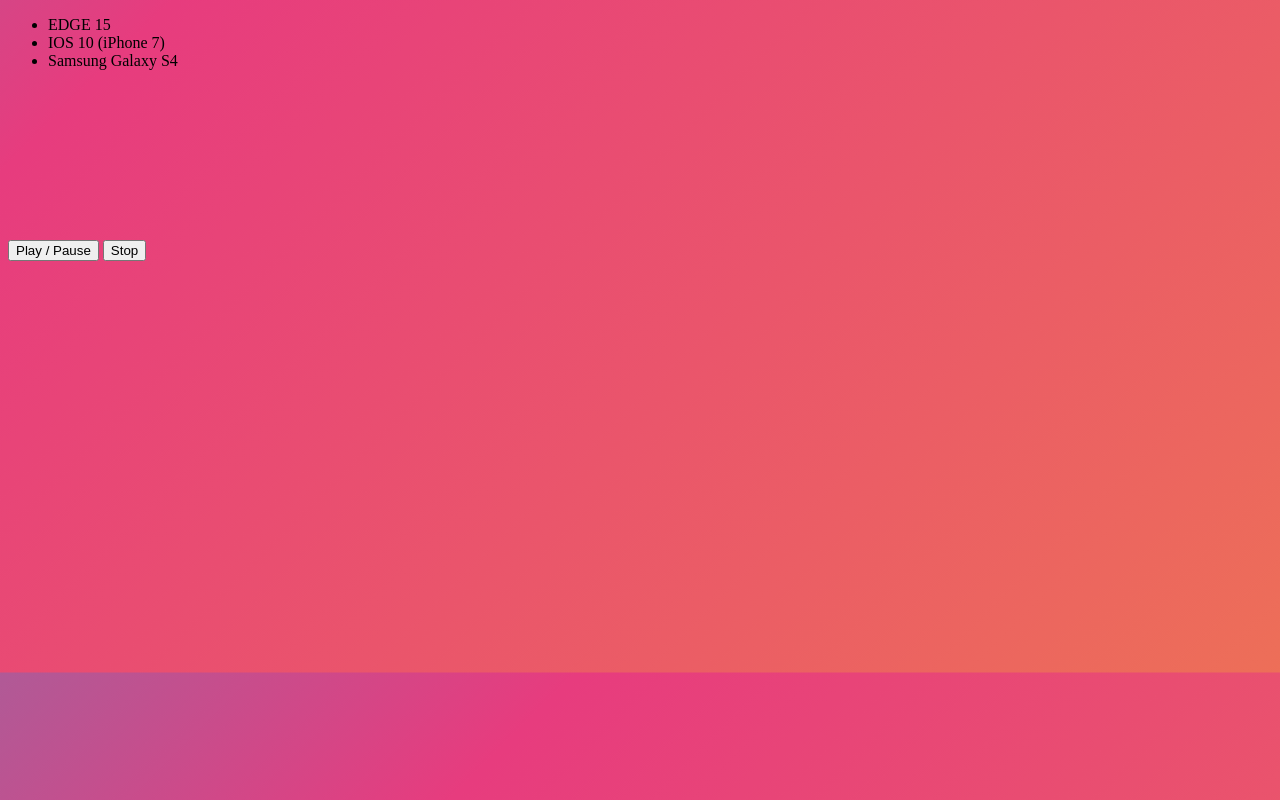
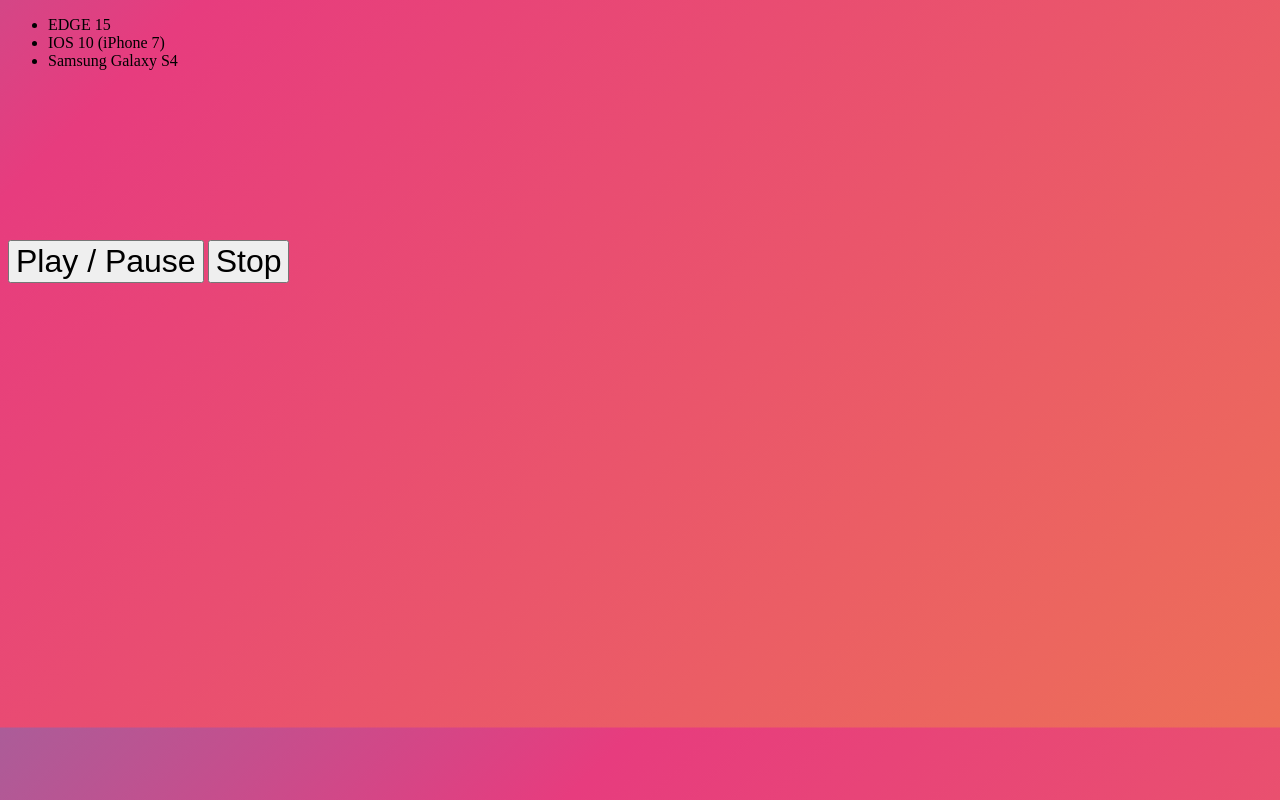
Before and after one commit to julienetie/test-apng, a website: page index.html in a window 1280 px wide. Drawn offline with Linux system fonts and the light colour scheme; files whose address does not match are found by name.

Commit message:
Added start command updated comments

```diff
--- a/index.html
+++ b/index.html
@@ -9,6 +9,9 @@
             background: linear-gradient(-45deg, #ee7752, #e73c7e, #23a6d5, #23d5ab);
             background-size: 400% 400%;
             animation: gradient 15s ease infinite;
+        }
+        button{
+            font-size: 2rem;
         }
 
         @keyframes gradient {
--- a/index.js
+++ b/index.js
@@ -6,7 +6,7 @@ const initAnimation = async (parseAPNG) => {
     const canvas = document.querySelector('#animation');
     const ctx = canvas.getContext('2d');
 
-    // Fetch the apng.
+    // Fetch the apng as a buffer
     const response = await fetch('./elephant.png');
     const buffer = await response.arrayBuffer();
     const apng = parseAPNG(buffer);
--- a/package.json
+++ b/package.json
@@ -4,11 +4,15 @@
   "description": "",
   "main": "index.js",
   "scripts": {
-    "test": "echo \"Error: no test specified\" && exit 1"
+    "test": "echo \"Error: no test specified\" && exit 1",
+    "start": "./node_modules/.bin/http-server -p=2345 -o"
   },
   "author": "",
   "license": "ISC",
   "dependencies": {
     "apng-js": "^1.1.1"
+  },
+  "devDependencies": {
+    "http-server": "^0.12.3"
   }
 }
```
Also changed, not shown: 1 other file.
